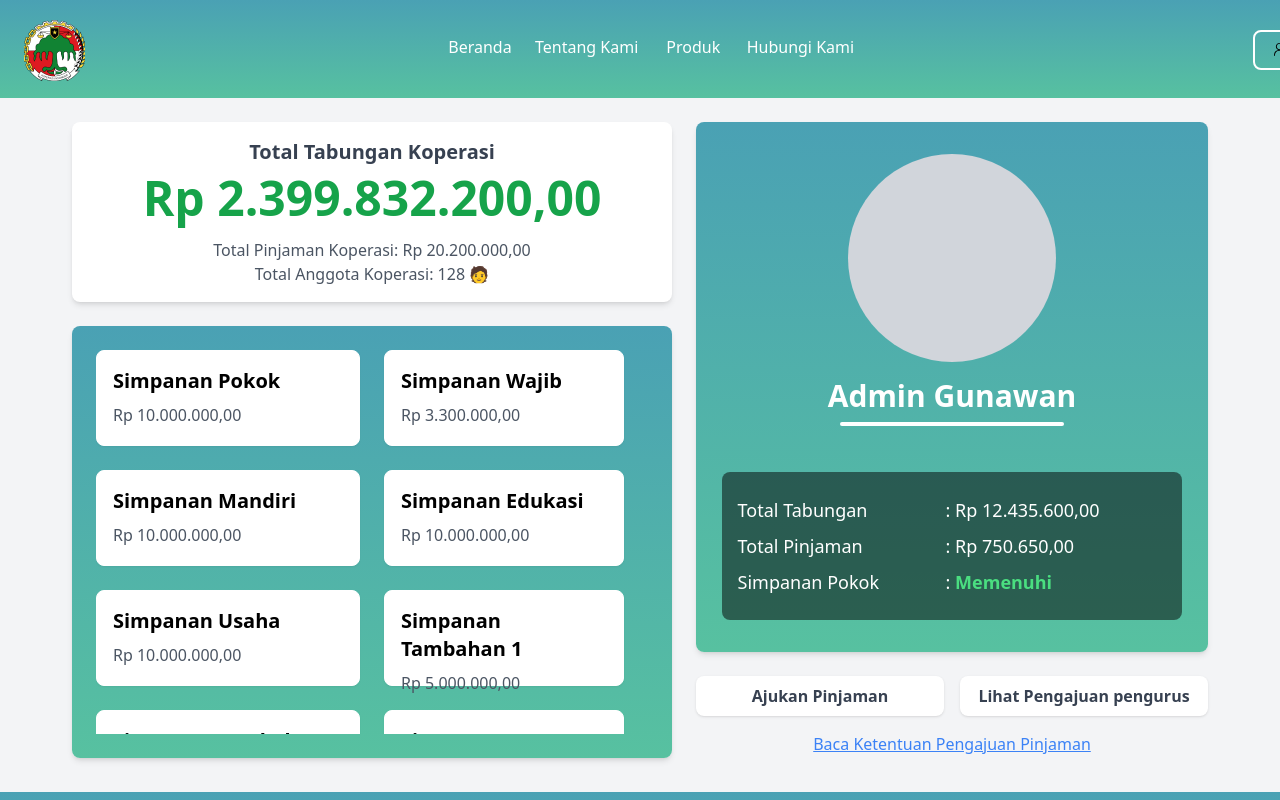
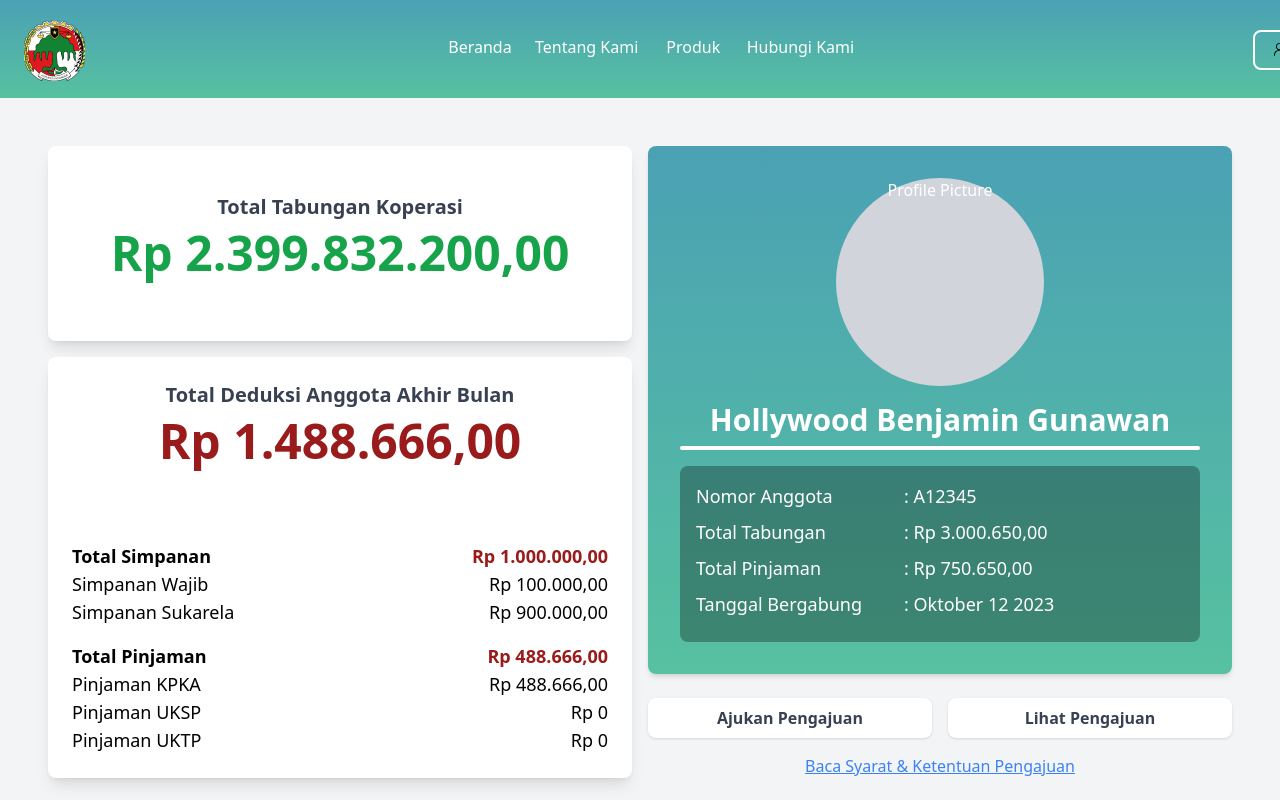
Before and after one commit to Febriann24/KPS, a React (Vite) app: page /SimpanPinjam in a window 1280 px wide. Shown: the top 800 px of the page. Built offline with nearby package versions, Linux system fonts and the light colour scheme.

Commit message:
Update Halaman Simpan Pinjam

```diff
--- a/src/component/UserAnggota/SimpanPinjam.jsx
+++ b/src/component/UserAnggota/SimpanPinjam.jsx
@@ -2,107 +2,57 @@ import H from "../H&F/Header"
 import F from "../H&F/Footer"
 import { Link } from "react-router-dom";
 
+{/* DATABASE REQUIRED:
+    MS_USER Get Data User
+    TR_MONTHLY_FINANCE_ANGGOTA Get Monthly Finance Anggota
+    TR_MONTHLY_FINANCIAL_STATEMENT Get Total Tabungan Koperasi
+  */}
 function SimpanPinjam() {
     return (
       <>
         <div className="min-h-screen flex flex-col bg-gray-100">
           <div className="w-full">
-        <H />
+            <H /> {/* Header */}
           </div>
 
-      <div className="flex flex-1 max-w-7xl mx-auto p-6 gap-6">
-  <div className="flex-1">
-
-    <div className="bg-white rounded-lg shadow-md p-4 mb-6 text-center mx-auto" style={{ width: '600px' }}>
+          <div className="flex-1 flex justify-center">
+            <div className="grid grid-cols-2 grid-rows-3 gap-4 max-w-7xl w-full p-12 h-full" style={{width:"1300px"}}>
+              <div className="col-span-1 row-span-1 bg-white shadow-lg rounded-lg p-6 flex flex-col items-center justify-center text-center">
                 <h2 className="text-xl font-semibold text-gray-700 mb-2">Total Tabungan Koperasi</h2>
-      <h1 className="text-5xl font-bold text-green-600 mb-4">Rp 2.399.832.200,00</h1>
-      <p className="text-base text-gray-600">Total Pinjaman Koperasi: Rp 20.200.000,00</p>
-      <p className="text-base text-gray-600">Total Anggota Koperasi: 128 🧑</p>
+                <h1 className="text-5xl font-bold text-green-600 mb-4">Rp 2.399.832.200,00</h1> {/* TABUNGAN KOPERASI */}
               </div>
 
-    <div className="p-6 rounded-lg bg-gradient-to-b from-[#4AA1B4] to-[#57C1A0] text-white shadow-md w-full md:w-11/12 mx-auto overflow-hidden" style={{ width: '600px' }}>
-  <div className="overflow-y-auto h-96">
-    <div className="grid grid-cols-1 md:grid-cols-2 gap-6">
-
-      <div className="p-4 rounded-lg border border-white bg-white shadow-sm relative h-24 w-full md:w-65">
-        <h3 className="text-xl font-semibold text-black">Simpanan Pokok</h3>
-        <p className="text-base font-medium text-gray-600 mt-2">Rp 10.000.000,00</p>
-        {/* <FontAwesomeIcon icon={faCheckCircle} className="text-2xl text-green-500 absolute top-4 right-4" /> */}
+              <div className="col-span-1 row-span-4">
+                <div className="flex flex-col">
+                  <div className="w-full mx-auto">
+                    <div className="bg-gradient-to-b from-[#4AA1B4] to-[#57C1A0] text-white rounded-lg shadow-md p-8 mb-6 text-center relative h-full">
+                      <div className="w-52 h-52 bg-gray-300 rounded-full mx-auto mb-4">
+                        Profile Picture
                       </div>
-
-      <div className="p-4 rounded-lg border border-white bg-white shadow-sm relative h-24 w-full md:w-60">
-        <h3 className="text-xl font-semibold text-black">Simpanan Wajib</h3>
-        <p className="text-base font-medium text-gray-600 mt-2">Rp 3.300.000,00</p>
-        {/* <FontAwesomeIcon icon={faCheckCircle} className="text-2xl text-green-500 absolute top-4 right-4" /> */}
-      </div>
-
-      <div className="p-4 rounded-lg border border-white bg-white shadow-sm relative h-24 w-full md:w-65">
-        <h3 className="text-xl font-semibold text-black">Simpanan Mandiri</h3>
-        <p className="text-base font-medium text-gray-600 mt-2">Rp 10.000.000,00</p>
-        {/* <FontAwesomeIcon icon={faPlusCircle} className="text-2xl text-gray-400 absolute top-4 right-4" /> */}
-      </div>
-
-      <div className="p-4 rounded-lg border border-white bg-white shadow-sm relative h-24 w-full md:w-60">
-        <h3 className="text-xl font-semibold text-black">Simpanan Edukasi</h3>
-        <p className="text-base font-medium text-gray-600 mt-2">Rp 10.000.000,00</p>
-        {/* <FontAwesomeIcon icon={faPlusCircle} className="text-2xl text-gray-400 absolute top-4 right-4" /> */}
-      </div>
-
-      <div className="p-4 rounded-lg border border-white bg-white shadow-sm relative h-24 w-full md:w-65">
-        <h3 className="text-xl font-semibold text-black">Simpanan Usaha</h3>
-        <p className="text-base font-medium text-gray-600 mt-2">Rp 10.000.000,00</p>
-        {/* <FontAwesomeIcon icon={faPlusCircle} className="text-2xl text-gray-400 absolute top-4 right-4" /> */}
-      </div>
+                      <h2 className="text-3xl font-semibold mb-2 truncate">
+                        Hollywood Benjamin Gunawan
+                      </h2>
 
 
-      <div className="p-4 rounded-lg border border-white bg-white shadow-sm relative h-24 w-full md:w-60">
-        <h3 className="text-xl font-semibold text-black">Simpanan Tambahan 1</h3>
-        <p className="text-base font-medium text-gray-600 mt-2">Rp 5.000.000,00</p>
-        {/* <FontAwesomeIcon icon={faPlusCircle} className="text-2xl text-gray-400 absolute top-4 right-4" /> */}
-      </div>
+                      <div className="h-1 bg-white mb-4 w-full mx-auto rounded"></div> {/* H-LINE */}
 
-      <div className="p-4 rounded-lg border border-white bg-white shadow-sm relative h-24 w-full md:w-65">
-        <h3 className="text-xl font-semibold text-black">Simpanan Tambahan 2</h3>
-        <p className="text-base font-medium text-gray-600 mt-2">Rp 15.000.000,00</p>
-        {/* <FontAwesomeIcon icon={faPlusCircle} className="text-2xl text-gray-400 absolute top-4 right-4" /> */}
-      </div>
-
-      <div className="p-4 rounded-lg border border-white bg-white shadow-sm relative h-24 w-full md:w-60">
-        <h3 className="text-xl font-semibold text-black">Simpanan Tambahan 3</h3>
-        <p className="text-base font-medium text-gray-600 mt-2">Rp 12.000.000,00</p>
-        {/* <FontAwesomeIcon icon={faPlusCircle} className="text-2xl text-gray-400 absolute top-4 right-4" /> */}
-      </div>
-
-    </div>
-  </div>
-</div>
-</div>
-
-  <div className="w-full max-w-lg h-[530px] mx-auto" style={{ width: '600px' }}>
-        <div className="bg-gradient-to-b from-[#4AA1B4] to-[#57C1A0] text-white rounded-lg shadow-md p-8 mb-6 text-center relative h-full">
-
-            <div className="w-52 h-52 bg-gray-300 rounded-full mx-auto mb-4"></div>
-
-            <h2 className="text-3xl font-semibold mb-2">Admin Gunawan</h2>
-
-            <div className="h-1 bg-white mb-4 w-1/2 mx-auto rounded"></div>
-
-            <div className="absolute inset-x-4 bottom-8 bg-black bg-opacity-50 px-4 py-6 rounded-lg w-[90%] mx-auto">
-
+                      <div className="bg-black bg-opacity-30 px-4 py-4 rounded-lg mx-auto">
                         <div className="text-left text-white">
                           <div className="flex mb-2">
+                          <p className="text-lg w-48">Nomor Anggota</p>
+                          <p className="text-lg ml-4">: A12345</p>
+                          </div>
+                          <div className="flex mb-2">
                           <p className="text-lg w-48">Total Tabungan</p>
-                <p className="text-lg ml-4">: Rp 12.435.600,00</p>
+                          <p className="text-lg ml-4">: Rp 3.000.650,00</p>
                           </div>
                           <div className="flex mb-2">
                           <p className="text-lg w-48">Total Pinjaman</p>
                           <p className="text-lg ml-4">: Rp 750.650,00</p>
                           </div>
-              <div className="flex">
-                <p className="text-lg w-48">Simpanan Pokok</p>
-                <p className="text-lg ml-4">
-                  : <span className="text-green-400 font-semibold">Memenuhi</span>
-                </p>
+                          <div className="flex mb-2">
+                          <p className="text-lg w-48">Tanggal Bergabung</p>
+                          <p className="text-lg ml-4">: Oktober 12 2023</p>
                           </div>
                         </div>
                       </div>
@@ -111,26 +61,73 @@ function SimpanPinjam() {
                     <div className="flex justify-between gap-4">
                       <Link to='/FormAjukanPinjam' className="w-full">
                       <button className="w-full py-2 bg-white text-gray-700 rounded-lg shadow hover:bg-gray-100 transition-colors font-bold">
-                Ajukan Pinjaman
+                        Ajukan Pengajuan
                       </button>
                       </Link>
                       <Link to='/PengajuanPinjaman' className="w-full">
                       <button className="w-full py-2 bg-white text-gray-700 rounded-lg shadow hover:bg-gray-100 transition-colors font-bold">
-                Lihat Pengajuan pengurus
+                        Lihat Pengajuan
                       </button>
                       </Link>
                     </div>
                     <a href="#" className="block mt-4 text-center text-blue-500 underline">
-            Baca Ketentuan Pengajuan Pinjaman
+                      Baca Syarat & Ketentuan Pengajuan
                     </a>
                   </div>
                 </div>
+              </div>
 
-      <div className="w-full mt-auto">
-        <F />
+              <div className="col-span-1 row-span-3 bg-white shadow-lg rounded-lg p-6 flex flex-col justify-between">
+                <div>
+                  <div className="text-xl font-semibold text-gray-700 mb-2 text-center">Total Deduksi Anggota Akhir Bulan</div>
+                  <h1 className="text-5xl font-bold text-red-800 mb-4 text-center">Rp 1.488.666,00</h1> {/* DEDUKSI PERBULAN ANGGOTA */}
+                </div>
+                {/* TOTAL SIMPANAN */}
+                <div className="mt-8">
+                  <div className="flex font-bold justify-between">
+                    <p className="text-lg">Total Simpanan</p>
+                    <p className="text-lg text-red-800">Rp 1.000.000,00</p>
+                  </div>
+
+                  <div className="flex justify-between">
+                    <p className="text-lg">Simpanan Wajib</p>
+                    <p className="text-lg">Rp 100.000,00</p>
+                  </div>
+                  <div className="flex justify-between">
+                    <p className="text-lg">Simpanan Sukarela</p>
+                    <p className="text-lg">Rp 900.000,00</p>
+                  </div>
+
+                  {/* TOTAL PINJAMAN */}
+                  <div className="flex font-bold mt-4 justify-between">
+                    <p className="text-lg">Total Pinjaman</p>
+                    <p className="text-lg text-red-800">Rp 488.666,00</p>
+                  </div>
+
+                  <div className="flex justify-between">
+                    <p className="text-lg">Pinjaman KPKA</p>
+                    <p className="text-lg">Rp 488.666,00</p>
+                  </div>
+                  <div className="flex justify-between">
+                    <p className="text-lg">Pinjaman UKSP</p>
+                    <p className="text-lg">Rp 0</p>
+                  </div>
+                  <div className="flex justify-between">
+                    <p className="text-lg">Pinjaman UKTP</p>
+                    <p className="text-lg">Rp 0</p>
+                  </div>
+                </div>
+              </div>
+
+            </div>
+          </div>
+
+          <div className="w-full">
+            <F /> {/* Footer */}
           </div>
         </div>
       </>
+
     );
 }
 
```
Also changed, not shown: 1 other file (tests, documents, lock files or other folders). Lines whose indentation alone changed are shown as unchanged.
